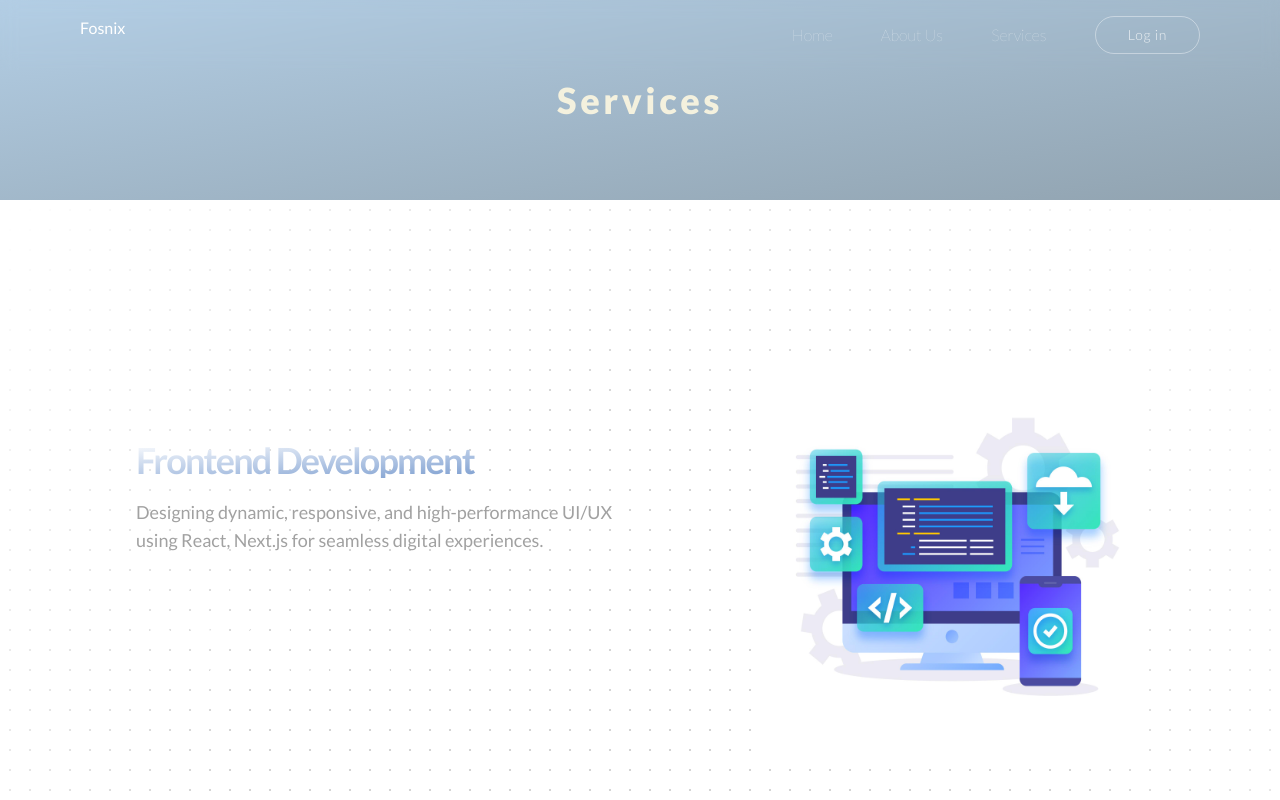
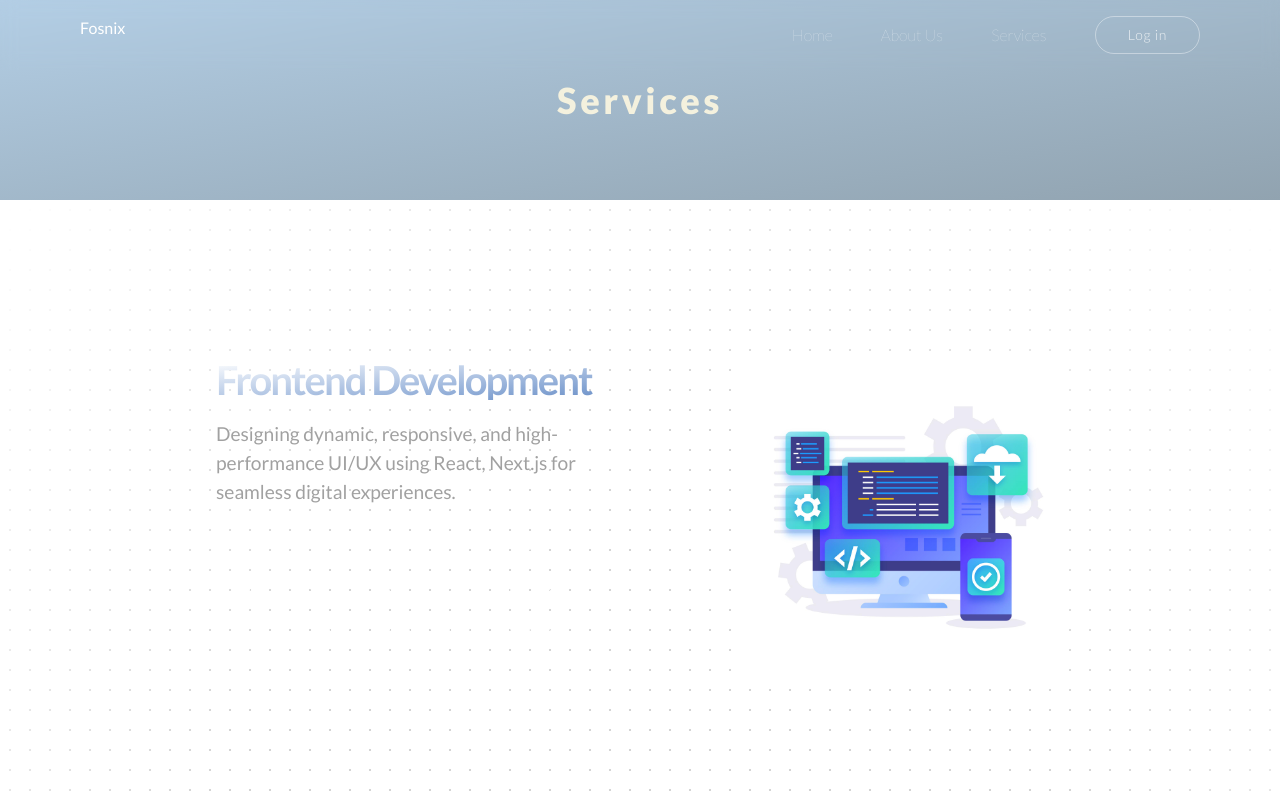
Before and after one commit to kavya-thakur/fos, a React (Vite) app: page /services in a window 1280 px wide. Shown: the top 800 px of the page. Built offline with nearby package versions, Linux system fonts and the light colour scheme.

Commit message:
fixed some bugs

```diff
--- a/src/components/Services.jsx
+++ b/src/components/Services.jsx
@@ -48,7 +48,7 @@ const Services = () => {
           opacity: 1,
           y: 0,
           duration: 1,
-          delay: index * 0.3,
+          delay: index * 0.2,
           ease: "power3.out",
           scrollTrigger: {
             trigger: el,
@@ -108,34 +108,33 @@ const Services = () => {
         </div>
         <DotBackground>
           <div className="container mx-auto px-4">
-            <div className="mt-20 flex flex-col gap-20 max-w-7xl mx-auto">
+            <div className="mt-20 flex flex-col gap-20 md:gap-45 max-w-7xl mx-auto">
               {services.map(({ img, title, description, points }, index) => (
                 <div
                   key={index}
                   ref={(el) => (serviceRefs.current[index] = el)}
                   className={`text-white flex flex-col md:flex-row ${
                     index % 2 !== 0 ? "md:flex-row-reverse md:text-end" : ""
-                  } md:justify-center md:items-center gap-10 lg:gap-[5rem] lg:px-20`}
+                  } md:justify-center  gap-10 lg:gap-[5rem] lg:px-20`}
                 >
-                  <div className="md:w-1/2">
-                    <h1 className="text-start text-3xl lg:text-4xl leading-none tracking-tighter font-semibold bg-gradient-to-br from-white to-[#678dc6] bg-clip-text text-transparent md:w-[90%]">
+                  <div className="md:w-1/2 lg:w-[35vw] lg:h-[40vh]">
+                    <h1 className="text-start text-3xl lg:text-[2.5rem] leading-none tracking-tighter font-semibold bg-gradient-to-br from-white to-[#678dc6] bg-clip-text text-transparent md:w-[90%]">
                       {title}
                     </h1>
-                    <p className="text-start text-neutral-400 md:w-[90%] my-5 text-md lg:text-lg">
+                    <p className="text-start text-neutral-400 md:w-[90%] my-5 text-md lg:text-[1.2rem]">
                       {description}
                     </p>
-                    <ol className="flex flex-col gap-4 font-light text-start">
+                    <ol className="flex flex-col gap-4 font-light text-start lg:text-[1.2rem]">
                       {points.map((point, i) => (
                         <li key={i}>• {point}</li>
                       ))}
                     </ol>
                   </div>
-                  <div className="rounded-2xl overflow-hidden">
+                  <div className="rounded-2xl overflow-hidden ">
                     <img
-                      className="md:w-[30vw] md:h-[50vh] overflow-hidden"
+                      className="md:w-[25vw] md:h-[50vh] lg:h-[40vh] overflow-hidden bg-cover"
                       src={img}
                       alt={title}
-                      loading="lazy"
                     />
                   </div>
                 </div>
```
